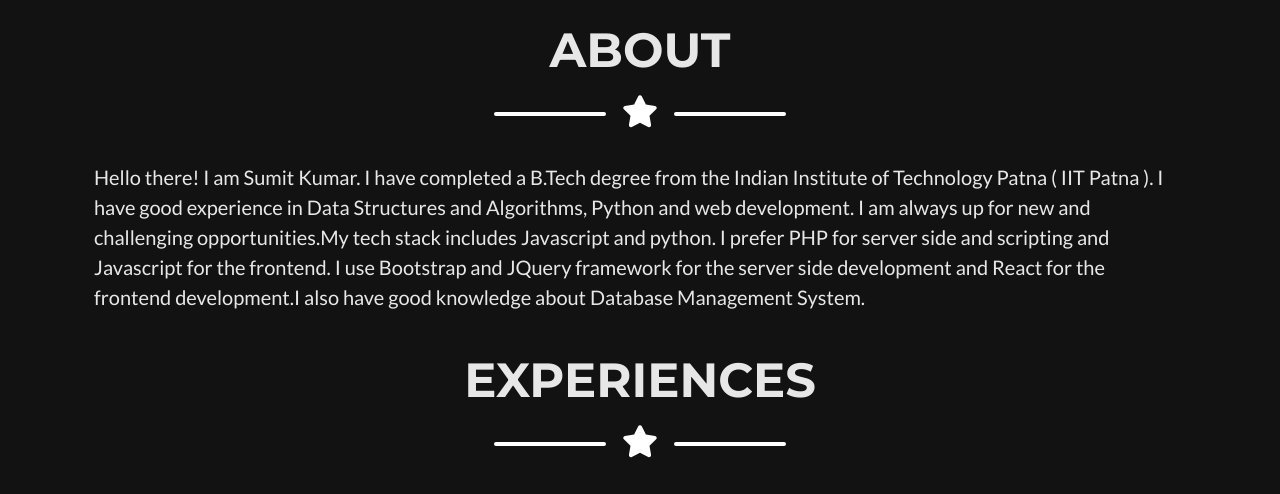
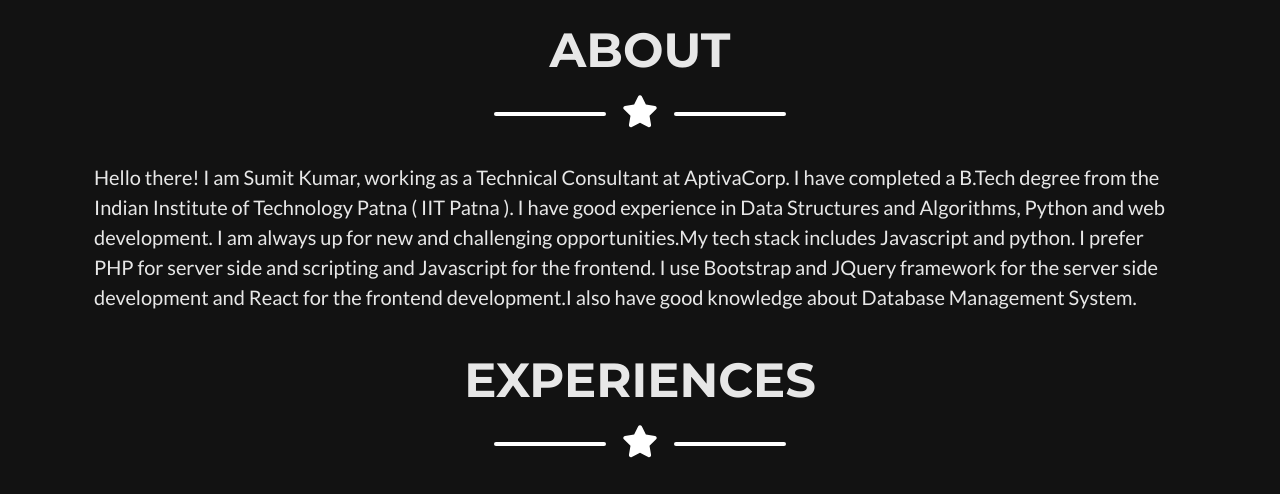
Before and after one commit to Sumit-me/Sumitkumar, a plain HTML site: page index.html in a window 1280 px wide. Shown: the part 714-1208 px from the top of the page. Drawn offline with nearby package versions, Linux system fonts and the light colour scheme.

Commit message:
about update

```diff
--- a/index.html
+++ b/index.html
@@ -86,7 +86,7 @@
                 </div>
                 <!-- About Section Content-->
                 <div class="row justify-content-center">
-                    <div class="col-lg-12 "><p class="lead">Hello there! I am Sumit Kumar. I have completed a B.Tech degree from the Indian Institute of Technology Patna ( IIT Patna ). I have good experience in Data Structures and Algorithms, Python and web development. I am always up for new and challenging opportunities.My tech stack includes Javascript and python. I prefer PHP for server side and scripting and Javascript for the frontend. I use Bootstrap and JQuery framework for the server side development and React for the frontend development.I also have good knowledge about Database Management System. </p></div>
+                    <div class="col-lg-12 "><p class="lead">Hello there! I am Sumit Kumar, working as a Technical Consultant at AptivaCorp. I have completed a B.Tech degree from the Indian Institute of Technology Patna ( IIT Patna ). I have good experience in Data Structures and Algorithms, Python and web development. I am always up for new and challenging opportunities.My tech stack includes Javascript and python. I prefer PHP for server side and scripting and Javascript for the frontend. I use Bootstrap and JQuery framework for the server side development and React for the frontend development.I also have good knowledge about Database Management System. </p></div>
                 </div>
             </div>
         </section>
```
